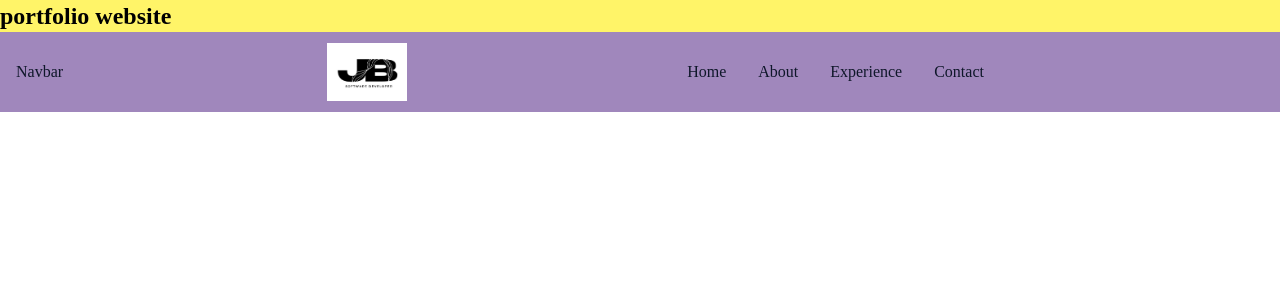
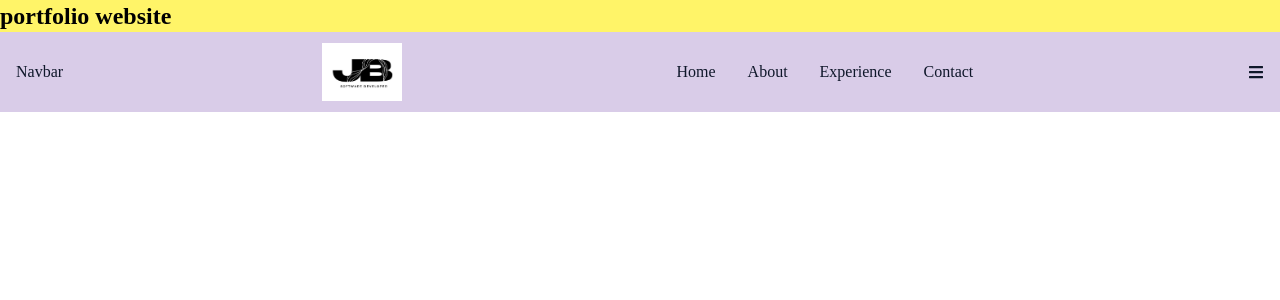
Before and after one commit to buijennyh/Portfolio, a React (Create React App) app: page / in a window 1280 px wide. Shown: the top 300 px of the page. Built offline with nearby package versions, Linux system fonts and the light colour scheme; the HTML template or start-up script is replaced by a standard one.

Commit message:
Apply styling to navbar

```diff
--- a/src/components/Navbar.jsx
+++ b/src/components/Navbar.jsx
@@ -1,43 +1,43 @@
-import React from 'react'
+import React, {useState} from 'react'
 import Logo from '../assets/logo.png'
 import {FaBars, FaTimes} from 'react-icons/fa'
 
 const Navbar = () => {
+  const [nav, setNav] = useState(false)
+  const handleClick = () => setNav(!nav)
+
   return (
-    <div className='fixed w-full h-[80px] flex justify-between items-center px-4 bg-[#A087BC] text-slate-900'>Navbar
+    <div className='fixed w-full h-[80px] flex justify-between items-center px-4 bg-[#D9CCE8] text-slate-900'>Navbar
 
         <div>
             <img src={Logo} alt="Logo Image" style={{width: '80px'}} />
         </div>
 
-        <div>
-            <ul className='flex'>
-                <li>Home</li>
-                <li>About</li>
-                <li>Experience</li>
-                <li>Contact</li>
+       {/* Menu */}
 
-            </ul>
-        </div>
+         <ul className='md:flex'>
+             <li>Home</li>
+             <li>About</li>
+             <li>Experience</li>
+             <li>Contact</li>
+         </ul>
+
 
        {/* Hamburger */}
-        <div className='hidden flex'>
-            <FaBars />
+        <div onClick={handleClick} className='md:flex z-10'>
+            {!nav ? <FaBars /> : <FaTimes />}
         </div>
 
        {/* Mobile Menu */}
-       <ul className='hidden'>
-            <li>Home</li>
-            <li>About</li>
-            <li>Experience and Work</li>
-            <li>Contact</li>
+       <ul className={!nav ? 'hidden' : 'absolute top-0 left-1 w-full h-screen bg-[#A087B9] flex flex-column justify-center items-center'}>
+            <li className='py-6 text-4xl'>Home</li>
+            <li className='py-6 text-4xl'>About</li>
+            <li className='py-6 text-4xl'>Experience</li>
+            <li className='py-6 text-4xl'>Contact</li>
         </ul>
 
        {/*Social Icons */}
-    {/*BOOKMARK- 16:15 URL:https://www.youtube.com/watch?v=2kg0z1qNrkw}*/}
-
-        <div></div>
-
+        <div className='hidden'></div>
     </div>
   )
 }
```
